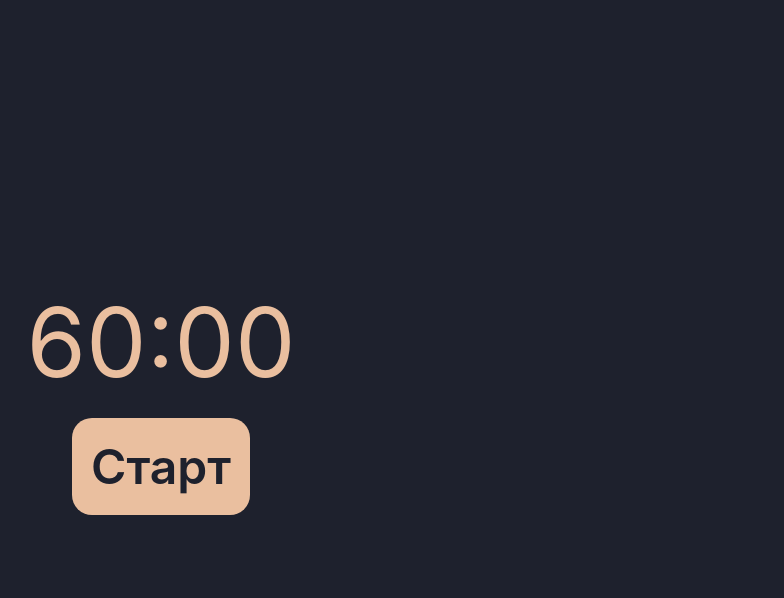
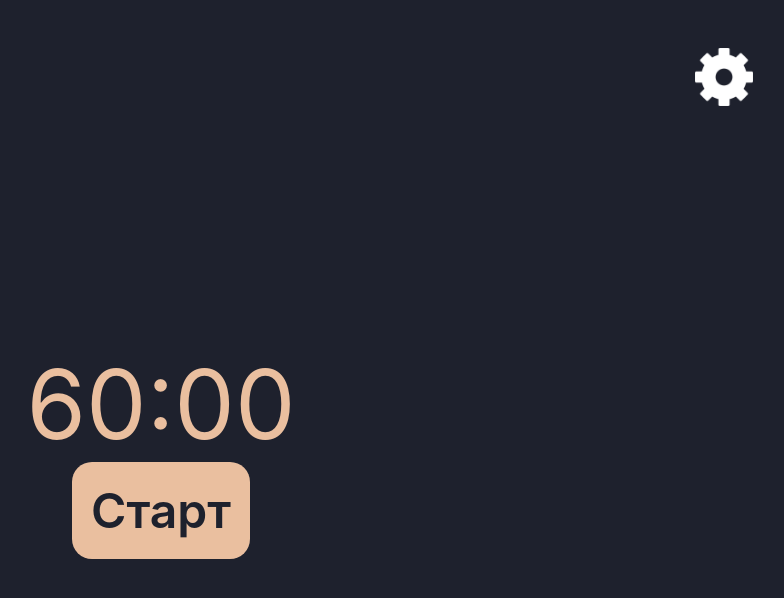
Before and after one commit to ArchyDevUa/infinity_pomadoro_tracker, a React (Create React App) app: page / in a window 1280 px wide. Shown: the top 598 px of the page, without its empty margins (479-1263 px from the left). Built offline with nearby package versions, Linux system fonts and the light colour scheme.

Commit message:
added gear

```diff
--- a/src/App.css
+++ b/src/App.css
@@ -17,7 +17,7 @@
   background-color: #282c34;
   min-height: 100vh;
   display: flex;
-  flex-direction: column;
+
   align-items: center;
   justify-content: center;
   font-size: calc(10px + 2vmin);
@@ -48,14 +48,19 @@ body{
 }
 
 .App{
-  display: flex;
+
   height: 100%;
-  justify-content: center;
-  align-items: center;
+
 }
 
 .pomadoro{
   font-size: 6em;
+}
+.container{
+  flex-direction: column;
+  display: flex;
+  justify-content: center;
+  align-items: center;
 }
 
 .message{
@@ -93,3 +98,22 @@ button.btn:active {
 .tomato_img{
   height:1em;
 }
+.header{
+  margin-bottom: 2em;
+  display: flex;
+  justify-content: end;
+  padding: 0.5em;
+}
+.header img{
+  height: 0.6em;
+  cursor: pointer;
+}
+.input{
+  padding: 10px;
+  font-size: 0.5em;
+  border-radius: 1em;
+  background-color: #eabf9f;
+  color: #1e212d;
+  border: none;
+  width: 3em;
+}
--- a/src/Pomadoro.js
+++ b/src/Pomadoro.js
@@ -1,12 +1,15 @@
 import React,{useState, useEffect} from 'react';
 import tomato from './assets/tomato.svg';
+import gear from './assets/gear.png'
 
 function Pomadoro() {
     const [minutes,setMinutes] = useState(60);
     const [seconds,setSeconds] = useState(0);
     const [displayMessage,setDisplayMessage] = useState(false);
-    const [isPause,setIsPause] = useState(false)
-    const [tomatoCount, setTomatoCount] = useState([])
+    const [isPause,setIsPause] = useState(false);
+    const [tomatoCount, setTomatoCount] = useState([]);
+    const [isClickOnGear, setIsClickOnGear] = useState(true);
+
 
     useEffect(() => {
 
@@ -22,7 +25,7 @@ function Pomadoro() {
                         setSeconds(59)
                         setMinutes(minutes-1)
                     }else{
-                        let minutes = displayMessage ? 59 : 4;
+                        let minutes = displayMessage ? minutes-1 : 4;
                         let seconds = 59;
                         setSeconds(seconds);
                         setMinutes(minutes);
@@ -42,14 +45,22 @@ function Pomadoro() {
     function changePause(){
         setIsPause(!isPause)
     }
+    function changeTime(e){
+        setMinutes(e)
+    }
 
     const timerMinutes = minutes < 10 ? `0${minutes}` : minutes;
     const timerSeconds = seconds < 10 ? `0${seconds}` : seconds;
 
   return (
     <div className='pomadoro'>
-        <div>
-
+        <div className='header'>
+            <img src={gear} alt="gear" onClick={() => setIsClickOnGear(!isClickOnGear)}/>
+        </div>
+        {
+            isClickOnGear ? (
+                <div className="container">
+                <div>
             {
                 tomatoCount.map((pom,index) => {
                     return(
@@ -65,8 +76,20 @@ function Pomadoro() {
             className="btn"
             onClick={()=> changePause()}>
                 {isPause ? ('Пауза') : ('Старт')}
+        </button>
+        </div>
+            ):(
+                <>
+                <div className="message">Длительность в минутах</div>
+                <input
+                    className='input'
+                    type="text" value={minutes}
+                    onChange={(e)=> changeTime(e.target.value)}/>
+                </>
 
-        </button>
+            )
+        }
+
     </div>
   )
 }
```
Also changed, not shown: src/assets/gear.png (added).
